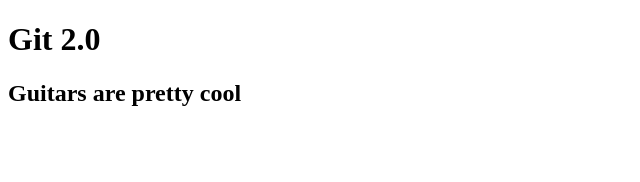
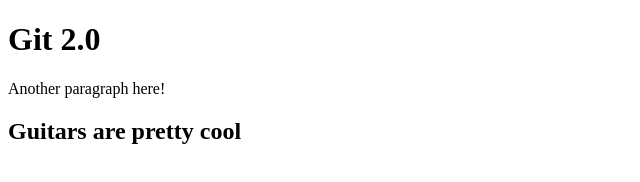
Before and after one commit to paulobrigidofilho/learning-git, a plain HTML site: page index.html in a window 1280 px wide. Shown: the whole page, without its empty margins (0-640 px from the left). Drawn offline with Linux system fonts and the light colour scheme.

Commit message:
Added a paragraph

```diff
--- a/index.html
+++ b/index.html
@@ -8,7 +8,7 @@
 
 <body>
     <h1>Git 2.0</h1>
-
+    <p>Another paragraph here!</p>
     <h2>Guitars are pretty cool</h2>
 </body>
 </html>
```
